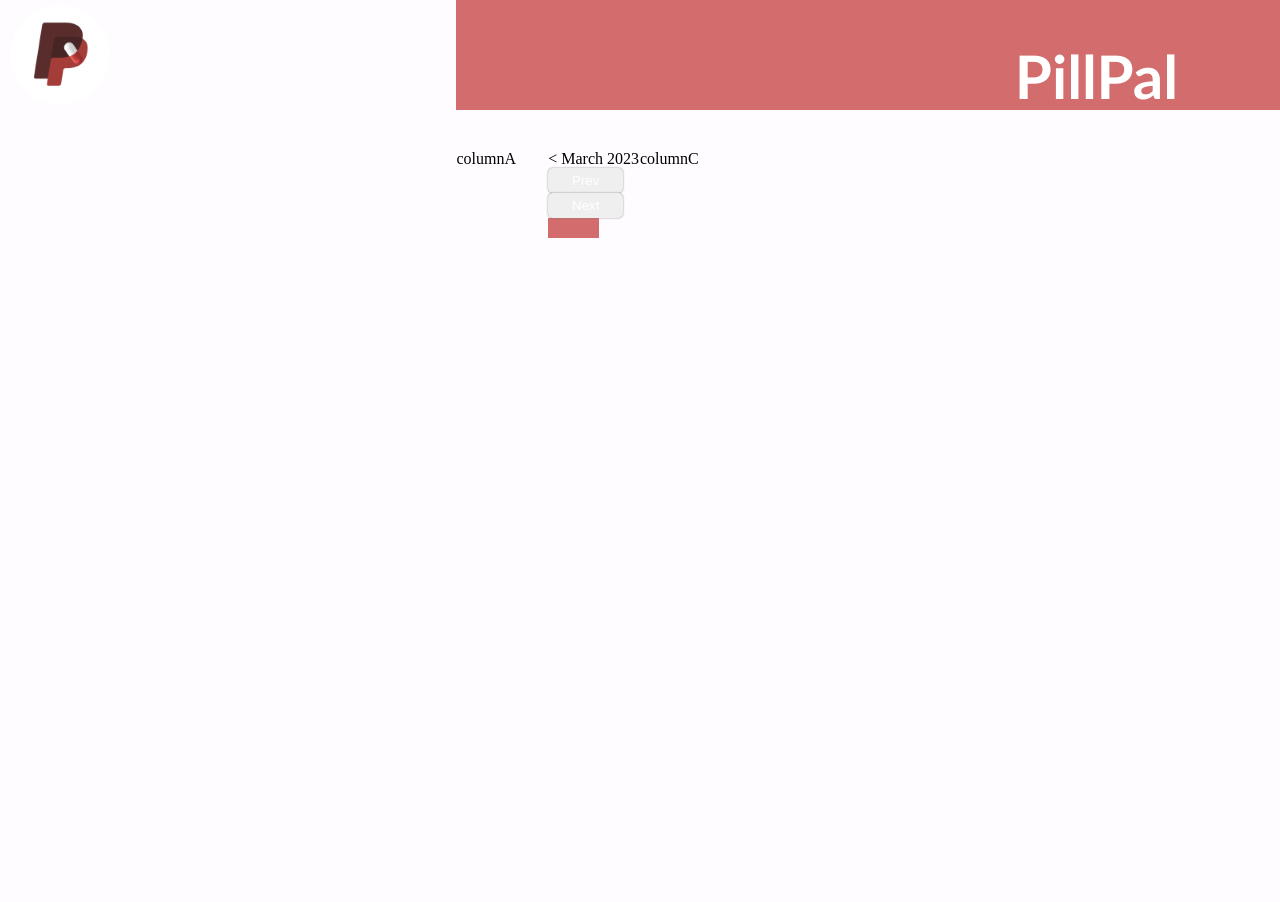
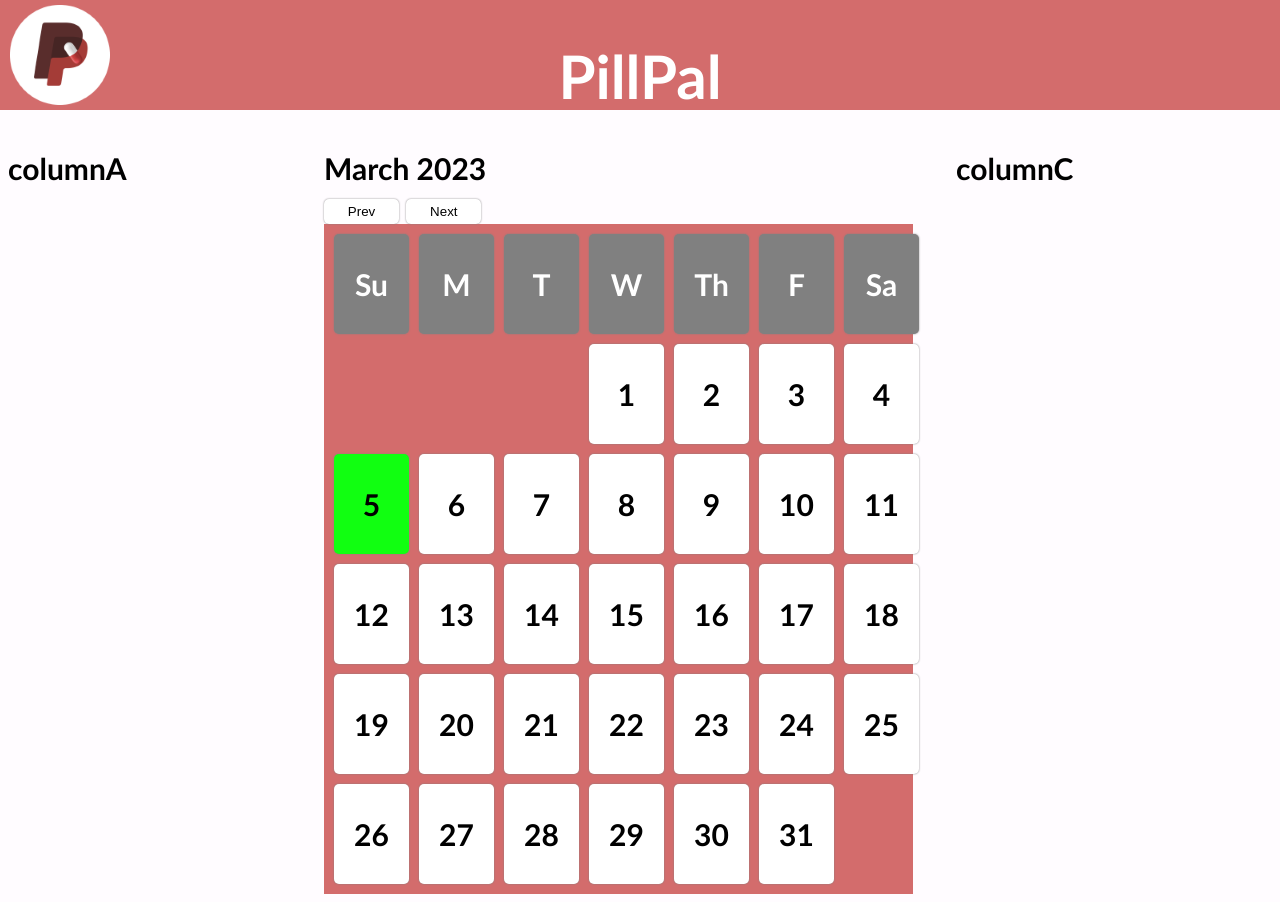
Before and after one commit to aprkr/Madhacks2023, a plain HTML site: page test.html in a window 1280 px wide. Before the commit the page ends 800 px from the top, so only its background shows below. Drawn offline with Linux system fonts and the light colour scheme.

Commit message:
Add files via upload

```diff
--- a/calendarscript.js
+++ b/calendarscript.js
@@ -39,14 +39,57 @@
 				let grid = document.getElementById('grid-container');
 				grid.innerHTML = '';
 
+				let daySquare = document.createElement('button'); //create div for every day
+					daySquare.innerHTML = "Su"
+					daySquare.classList.add('calendar_button');
+					daySquare.classList.add('button_day');
+
+					grid.appendChild(daySquare);
+			 	daySquare = document.createElement('button'); //create div for every day
+					daySquare.innerHTML = "M"
+					daySquare.classList.add('calendar_button');
+										daySquare.classList.add('button_day');
+
+					grid.appendChild(daySquare);
+				daySquare = document.createElement('button'); //create div for every day
+					daySquare.innerHTML = "T"
+					daySquare.classList.add('calendar_button');
+										daySquare.classList.add('button_day');
+
+					grid.appendChild(daySquare);
+				daySquare = document.createElement('button'); //create div for every day
+					daySquare.innerHTML = "W"
+					daySquare.classList.add('calendar_button');
+										daySquare.classList.add('button_day');
+
+					grid.appendChild(daySquare);
+				daySquare = document.createElement('button'); //create div for every day
+					daySquare.innerHTML = "Th"
+					daySquare.classList.add('calendar_button');
+										daySquare.classList.add('button_day');
+
+					grid.appendChild(daySquare);
+				daySquare = document.createElement('button'); //create div for every day
+					daySquare.innerHTML = "F"
+					daySquare.classList.add('calendar_button');
+										daySquare.classList.add('button_day');
+
+					grid.appendChild(daySquare);
+				daySquare = document.createElement('button'); //create div for every day
+					daySquare.innerHTML = "Sa"
+					daySquare.classList.add('calendar_button');
+										daySquare.classList.add('button_day');
+
+					grid.appendChild(daySquare);
 				for(let i = 0; i < paddingDays; i++) {
-					const daySquare = document.createElement('div'); //create div for every day
+					daySquare = document.createElement('div'); //create div for every day
 					daySquare.innerHTML = ""
 					daySquare.classList.add('calendar_button');
+
 					grid.appendChild(daySquare);
 				}
 				for(let i = 1; i <= daysInMonth; i++) {
-					const daySquare = document.createElement('button'); //create div for every day
+					daySquare = document.createElement('button'); //create div for every day
 					daySquare.innerHTML = "" + i
 					if(i == day && nav ==0)
 						daySquare.classList.add('current_day');
--- a/style.css
+++ b/style.css
@@ -1,5 +1,4 @@
 body {
-  display: flex;
   margin-top: 150px;
   justify-content: center;
   background-color: #FFFCFF;
@@ -12,9 +11,35 @@
   outline: none;
   padding: 5px;
   border-radius: 5px;
-  color: white;
+  color: black;
+  float: center;
+  background-color: white;
 }
 
+.button_day {
+  width: 75px;
+  cursor: pointer;
+  box-shadow: 0px 0px 2px gray;
+  border: none;
+  outline: none;
+  padding: 5px;
+  border-radius: 5px;
+  color: white;
+  float: center;
+  background-color: gray;
+}
+
+html {
+min-width: 1px;
+position: relative;
+}
+
+div {
+
+font-size: 30px;
+font-weight:bold;
+font-family:'Gill Sans', 'Gill Sans MT', Calibri, 'Trebuchet MS', sans-serif;
+}
 .column {
   float: left;
   width: 25%;
@@ -30,6 +55,7 @@
   content: "";
   display: table;
   clear: both;
+  height:  100%;
 }
 
 .grid-container {
@@ -39,7 +65,7 @@
   padding: 10px;
   column-gap: 10px;
   row-gap: 10px;
-  width: 33.33%;
+  width: 90%;
 
 
 }
@@ -49,10 +75,16 @@
   padding: 20px;
   font-size: 30px;
   text-align: center;
+  height:  100px;
+  text-decoration-line: underline;
+  text-align: center;
 }
 .calendar_button {
   width:  4.5%,;
-  height:  50px;
+  height:  100px;
+  font-size: 30px;
+  font-weight:bold;
+  font-family:'Gill Sans', 'Gill Sans MT', Calibri, 'Trebuchet MS', sans-serif;
 }
 .current_day {
     background-color: #11FF11;
@@ -70,6 +102,9 @@
   position: fixed;
   top: 0;
   width: 100%;
+  left:  0;
+  top: 0;
+  position:  fixed;
 }
 
 #header {
@@ -78,5 +113,6 @@
   font-size: 26px;
   font-family: sans-serif;
   display: flex;
+
   justify-content: space-between;
 }
--- a/test.html
+++ b/test.html
@@ -2,8 +2,6 @@
 
 <!DOCTYPE html>
 
-
-<! base calendar code from https://www.youtube.com/watch?v=Q5Xen_Y7lUk&t=0s >
 
 <html>
 <head>
@@ -30,12 +28,11 @@
 	<div class = "row">
 		<div class="column">columnA</div>
 
-		<div class="column">
+		<div class="center">
 
-			<<script type="text/javascript "src="calendarscript.js"></script>
 
-			<label id="monthName">March 2023
-			</label>
+			<div id="monthName">March 2023
+			</div>
 
 			<button onclick='prevMonth()'>Prev</button>
 			<button onclick='nextMonth()'>Next</button>
@@ -43,15 +40,20 @@
 			<div class="grid-container" id="grid-container"></div>
 		</div>
 
-		<div class="column">columnC</div>
+		<div class="column" float="right">columnC</div>
+
+
+
+	<div id="banner">
+		<h1>PillPal</h1>
+	</div>
 
 	<div id="content">
 		<img src="cornerlogosmaller.png" class="ribbon" alt="" />
 	</div>
 
-	<div id="banner">
-		<h1>PillPal</h1>
-	</div>
+	<script type="text/javascript "src="calendarscript.js"></script>
+
 
 </body>
 </html>
```
